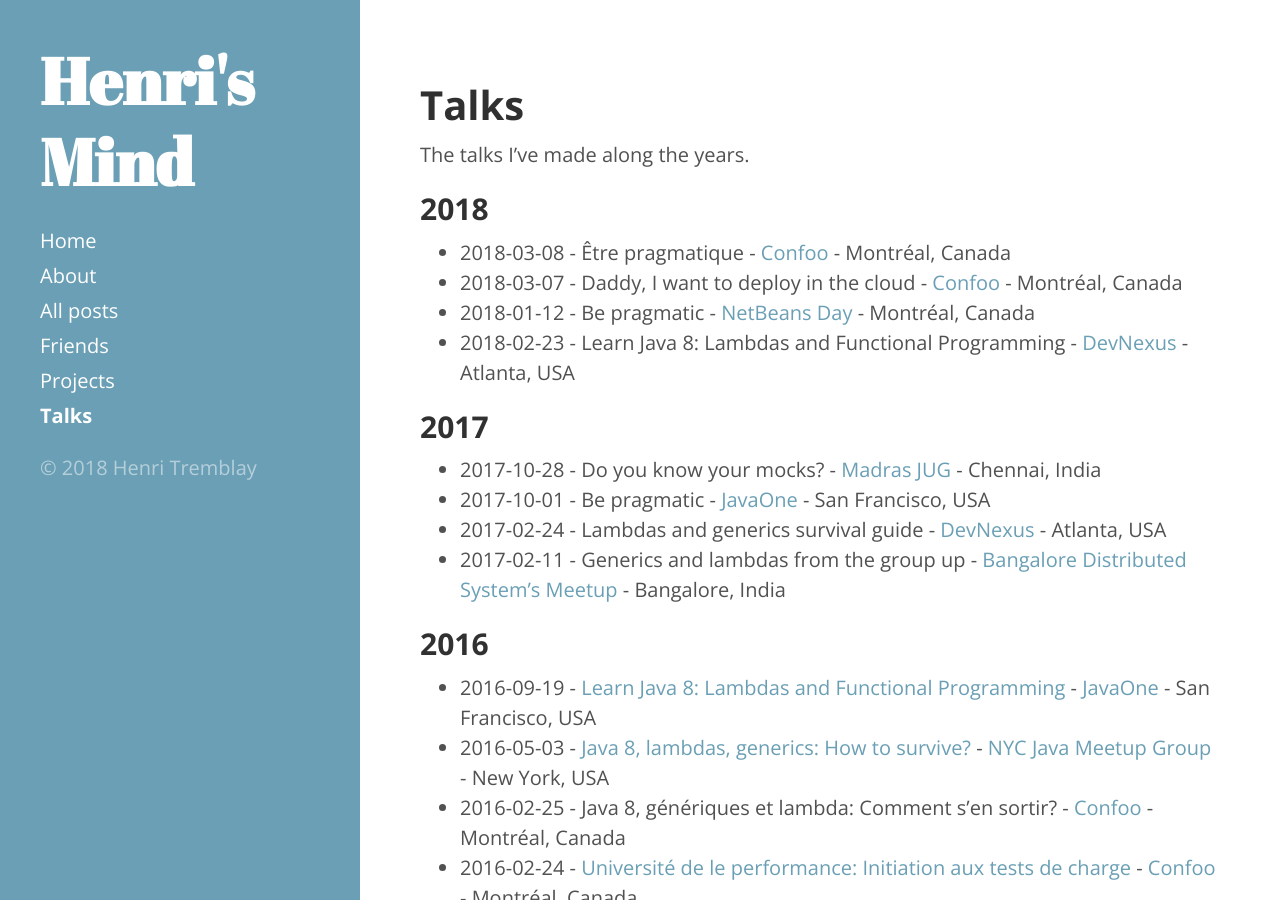
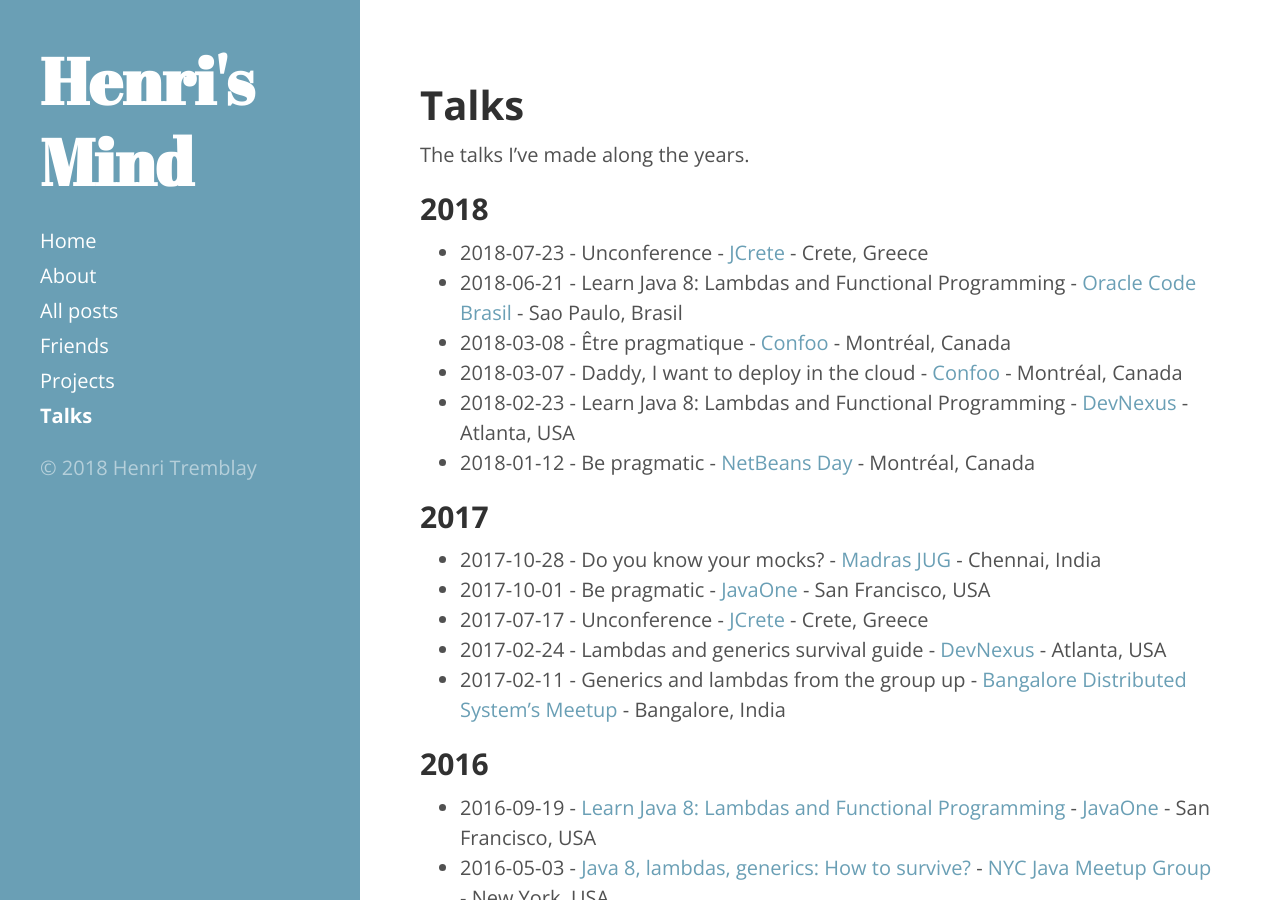
Before and after one commit to henri-tremblay/henri.github.io, a Jekyll site: the page built from talks.md, in a window 1280 px wide and 900 px high. Built offline with Jekyll 4.4.1, drawn with Linux system fonts in a browser that asks for light colours.

Commit message:
Add Sao Paulo and JCrete

```diff
--- a/talks.md
+++ b/talks.md
@@ -7,15 +7,18 @@ The talks I've made along the years.
 
 ## 2018
 
+* 2018-07-23 - Unconference - [JCrete](http://www.jcrete.org/) - Crete, Greece
+* 2018-06-21 - Learn Java 8: Lambdas and Functional Programming - [Oracle Code Brasil](https://www.oracle.com/br/openworld/programs/oracle-code.html) - Sao Paulo, Brasil
 * 2018-03-08 - Être pragmatique - [Confoo](https://confoo.ca) - Montréal, Canada
 * 2018-03-07 - Daddy, I want to deploy in the cloud - [Confoo](https://confoo.ca) - Montréal, Canada
+* 2018-02-23 - Learn Java 8: Lambdas and Functional Programming - [DevNexus](https://devnexus.com/) - Atlanta, USA
 * 2018-01-12 - Be pragmatic - [NetBeans Day](https://www.dawsoncollege.qc.ca/netbeansday/) - Montréal, Canada
-* 2018-02-23 - Learn Java 8: Lambdas and Functional Programming - [DevNexus](https://devnexus.com/) - Atlanta, USA
 
 ## 2017
 
 * 2017-10-28 - Do you know your mocks? - [Madras JUG](https://www.meetup.com/MadrasJUG) - Chennai, India
 * 2017-10-01 - Be pragmatic - [JavaOne](https://www.oracle.com/code-one/index.html) - San Francisco, USA
+* 2017-07-17 - Unconference - [JCrete](http://www.jcrete.org/) - Crete, Greece
 * 2017-02-24 - Lambdas and generics survival guide - [DevNexus](https://devnexus.com/) - Atlanta, USA
 * 2017-02-11 - Generics and lambdas from the group up - [Bangalore Distributed System's Meetup](https://www.meetup.com/Bangalore-Distributed-Systems-Meetup) - Bangalore, India
 
```
